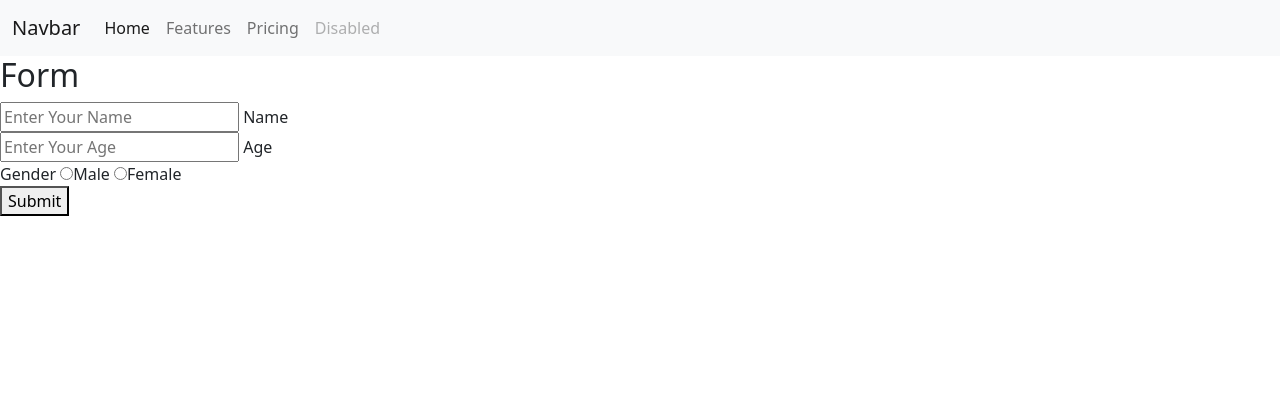
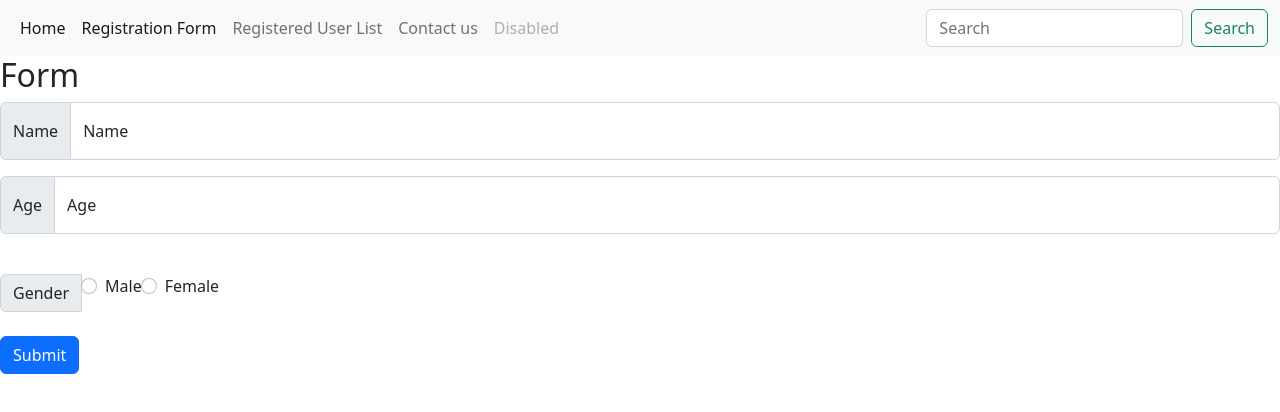
Before and after one commit to sfjbsnodefsd/jay-suchak, an Angular app in the folder AngularJS/hello-world-app/: page /register in a window 1280 px wide. Before the commit this address led to /. Shown: the top 412 px of the page. Built offline with nearby package versions, Linux system fonts and the light colour scheme.

Commit message:
added db.json

```diff
--- /dev/null
+++ b/AngularJS/hello-world-app/db.json
@@ -0,0 +1,11 @@
+{
+    "users": [
+        {
+            "Name": "Jay",
+            "Age": 27,
+            "Gender": "Male",
+            "id": 1
+        }
+
+    ]
+}
--- /dev/null
+++ b/AngularJS/hello-world-app/src/app/Components/home/home.component.html
@@ -0,0 +1,3 @@
+<h1 class="display-1" style="background-color: black; text-align: center;">User Class</h1>
+
+<img src="https://wedevs.s3.amazonaws.com/uploads/2018/12/Blog-Post-Banner@2x.png"/>
--- /dev/null
+++ b/AngularJS/hello-world-app/src/app/Components/home/home.component.ts
@@ -0,0 +1,15 @@
+import { Component, OnInit } from '@angular/core';
+
+@Component({
+  selector: 'app-home',
+  templateUrl: './home.component.html',
+  styleUrls: ['./home.component.css']
+})
+export class HomeComponent implements OnInit {
+
+  constructor() { }
+
+  ngOnInit(): void {
+  }
+
+}
--- a/AngularJS/hello-world-app/src/app/Components/nav-bar/nav-bar.component.html
+++ b/AngularJS/hello-world-app/src/app/Components/nav-bar/nav-bar.component.html
@@ -1,24 +1,32 @@
 <nav class="navbar navbar-expand-lg bg-light">
     <div class="container-fluid">
-      <a class="navbar-brand" href="#">Navbar</a>
-      <button class="navbar-toggler" type="button" data-bs-toggle="collapse" data-bs-target="#navbarNav" aria-controls="navbarNav" aria-expanded="false" aria-label="Toggle navigation">
+
+      <button class="navbar-toggler" type="button" data-bs-toggle="collapse" data-bs-target="#navbarSupportedContent" aria-controls="navbarSupportedContent" aria-expanded="false" aria-label="Toggle navigation">
         <span class="navbar-toggler-icon"></span>
       </button>
-      <div class="collapse navbar-collapse" id="navbarNav">
-        <ul class="navbar-nav">
+      <div class="collapse navbar-collapse" id="navbarSupportedContent">
+        <ul class="navbar-nav me-auto mb-2 mb-lg-0">
           <li class="nav-item">
-            <a class="nav-link active" aria-current="page" href="#">Home</a>
+            <a class="nav-link active" aria-current="page" routerLink="/" routerLinkActive="active"   href="#">Home</a>
           </li>
           <li class="nav-item">
-            <a class="nav-link" href="#">Features</a>
+            <a class="nav-link" routerLink="/register" routerLinkActive="active"   href="#">Registration Form</a>
           </li>
           <li class="nav-item">
-            <a class="nav-link" href="#">Pricing</a>
+            <a class="nav-link" href="#">Registered User List</a>
           </li>
+          <li class="nav-item">
+            <a class="nav-link" href="#">Contact us</a>
+          </li>
+
           <li class="nav-item">
             <a class="nav-link disabled">Disabled</a>
           </li>
         </ul>
+        <form class="d-flex" role="search">
+          <input class="form-control me-2" type="search" placeholder="Search" aria-label="Search">
+          <button class="btn btn-outline-success" type="submit">Search</button>
+        </form>
       </div>
     </div>
   </nav>
--- a/AngularJS/hello-world-app/src/app/Components/user-forms/user-forms.component.html
+++ b/AngularJS/hello-world-app/src/app/Components/user-forms/user-forms.component.html
@@ -1,12 +1,30 @@
 <h2>{{title}}</h2>
 <form>
-    <input type="text" for="name" [(ngModel)]="name" [ngModelOptions]="{standalone: true}" placeholder="Enter Your Name"/> Name
+    <div class="input-group mb-3">
+        <span class="input-group-text">Name</span>
+        <div class="form-floating">
+            <input type="text" for="name"  class="form-control"  [(ngModel)]="name" [ngModelOptions]="{standalone: true}" placeholder="Enter Your Name"/>
+            <label for="floatingInputGroup1">Name</label>
+        </div>
+    </div>
+    <div class="input-group mb-3">
+        <span class="input-group-text">Age</span>
+        <div class="form-floating">
+            <input type="number" for="age" [(ngModel)]="age" class="form-control" [ngModelOptions]="{standalone: true}" placeholder="Enter Your Age"/>
+            <label for="floatingInputGroup1">Age</label>
+        </div>
+    </div>
     <br/>
-    <input type="number" for="age" [(ngModel)]="age" [ngModelOptions]="{standalone: true}" placeholder="Enter Your Age"/> Age
-    <br/>
-    Gender
-    <input type="radio" name="gender" id="gender" [(ngModel)]="gender" for="gender" [ngModelOptions]="{standalone: true}"  value="male">Male
-    <input type="radio" name="gender" id="gender" for="gender" [(ngModel)]="gender" [ngModelOptions]="{standalone: true}" value="female">Female
-    <br/>
-    <button type="submit" (click)="save()">Submit</button>
+    <div class="input-group mb-4">
+        <span class="input-group-text">Gender</span>
+        <div class="form-check">
+            <input type="radio" name="gender" id="gender" class="form-check-input" [(ngModel)]="gender" for="gender" [ngModelOptions]="{standalone: true}"  value="male">
+            <label class="form-check-label" for="flexRadioDisabled">Male</label>
+        </div>
+        <div class="form-check">
+            <input type="radio" name="gender" id="gender" class="form-check-input" for="gender" [(ngModel)]="gender" [ngModelOptions]="{standalone: true}" value="female">
+            <label class="form-check-label" for="flexRadioDisabled">Female</label>
+        </div>
+    </div>
+        <button type="submit" class="btn btn-primary" (click)="save()">Submit</button>
 </form>
--- a/AngularJS/hello-world-app/src/app/app-routing.module.ts
+++ b/AngularJS/hello-world-app/src/app/app-routing.module.ts
@@ -1,7 +1,9 @@
 import { NgModule } from '@angular/core';
 import { RouterModule, Routes } from '@angular/router';
+import { HomeComponent } from './Components/home/home.component';
+import { UserFormsComponent } from './Components/user-forms/user-forms.component';
 
-const routes: Routes = [];
+const routes: Routes = [{path: "", component: HomeComponent}, {path: 'register', component: UserFormsComponent}];
 
 @NgModule({
   imports: [RouterModule.forRoot(routes)],
--- a/AngularJS/hello-world-app/src/app/app.component.html
+++ b/AngularJS/hello-world-app/src/app/app.component.html
@@ -1,3 +1,3 @@
 <app-nav-bar></app-nav-bar>
 
-<app-user-forms></app-user-forms>
+<router-outlet></router-outlet>
--- a/AngularJS/hello-world-app/src/app/app.module.ts
+++ b/AngularJS/hello-world-app/src/app/app.module.ts
@@ -6,12 +6,14 @@ import { AppRoutingModule } from './app-routing.module';
 import { AppComponent } from './app.component';
 import { UserFormsComponent } from './Components/user-forms/user-forms.component';
 import { NavBarComponent } from './Components/nav-bar/nav-bar.component';
+import { HomeComponent } from './Components/home/home.component';
 
 @NgModule({
   declarations: [
     AppComponent,
     UserFormsComponent,
-    NavBarComponent
+    NavBarComponent,
+    HomeComponent
   ],
   imports: [
     BrowserModule,
```
Also changed, not shown: AngularJS/hello-world-app/src/app/Components/home/home.component.css (added), 1 other file (tests, documents, lock files or other folders).
